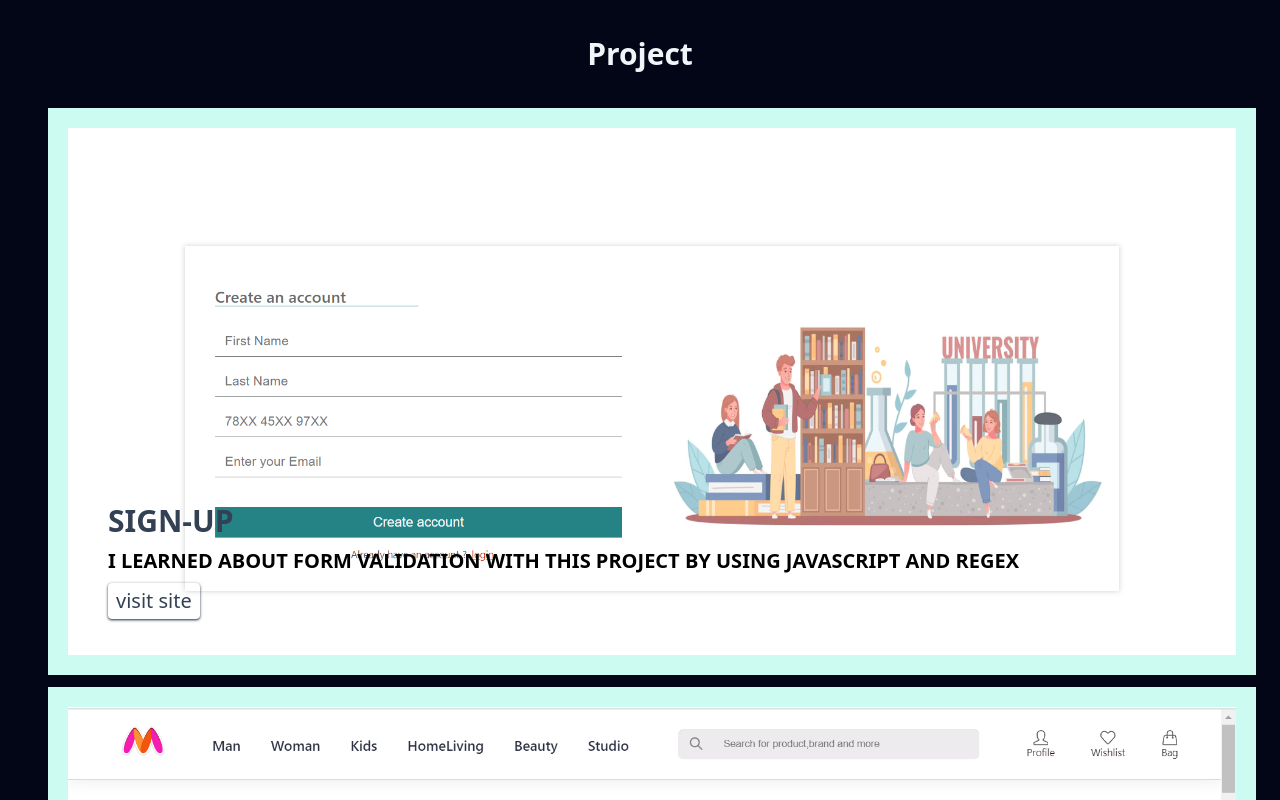
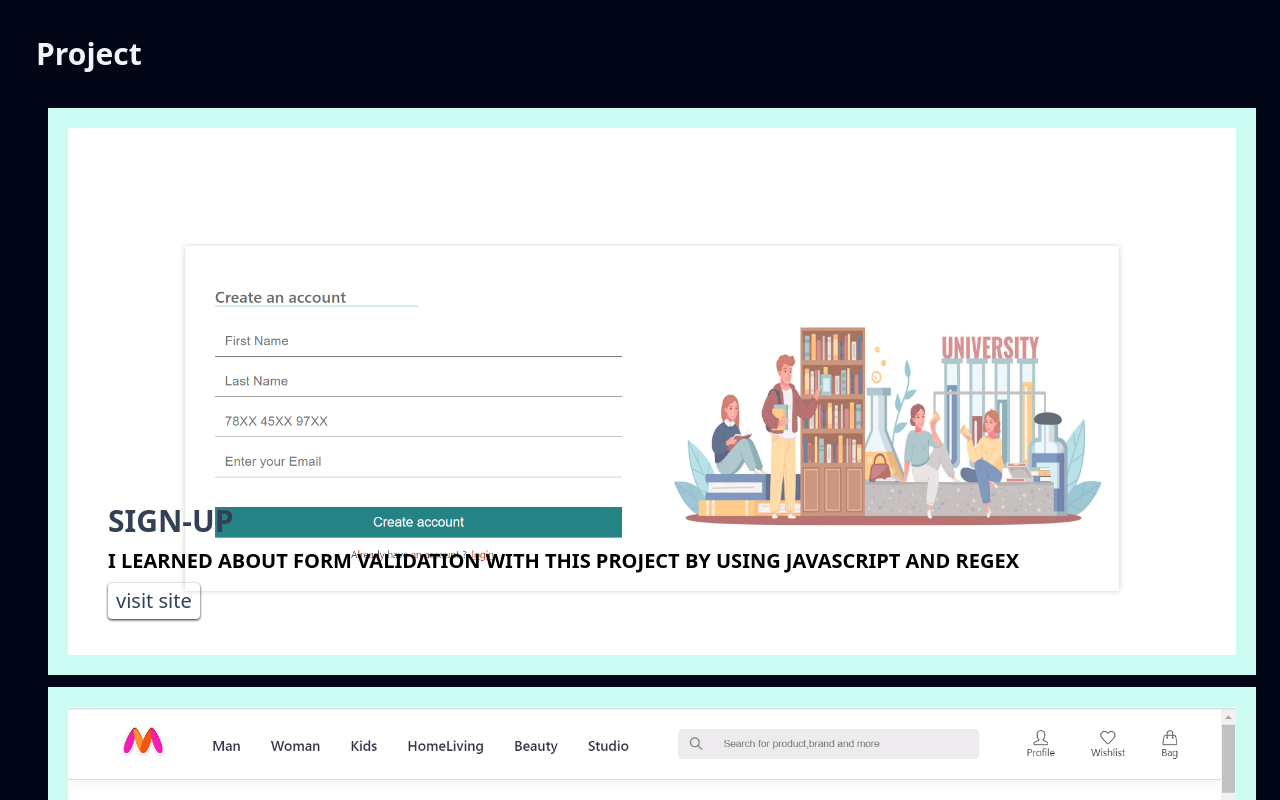
Before and after one commit to divyasaroj929/Portfolio, a React (Create React App) app: page /project in a window 1280 px wide. Shown: the top 800 px of the page. Built offline with nearby package versions, Linux system fonts and the light colour scheme; a web font is replaced by a local one.

Commit message:
add some feature

```diff
--- a/src/App.js
+++ b/src/App.js
@@ -1,16 +1,13 @@
 import { Route, Routes } from "react-router-dom";
-import "./App.css";
 import Info_page from "./component/All-page/Info_page";
 import About from "./component/All-page/About";
 import Project from "./component/All-page/Project";
 import Home from "./component/Home";
-import DarkTheme from "./component/All-page/DarkTheme";
+import "./App.css";
 
 function App() {
   return (
     <div className="App">
-      {/* <DarkTheme /> */}
-      {/* <Home /> */}
       <Routes>
         <Route exact path="/Portfolio" element={<Home />} />
         <Route path="/intro" element={<Info_page />} />
--- a/src/component/All-page/About.js
+++ b/src/component/All-page/About.js
@@ -1,5 +1,5 @@
 import React from "react";
-import Home from "../Home";
+
 const About = () => {
   return (
     <>
--- a/src/component/All-page/Footer.js
+++ b/src/component/All-page/Footer.js
@@ -3,7 +3,7 @@ import { useNavigate } from "react-router-dom";
 const Footer = ({ data, id }) => {
   const navigate = useNavigate();
   const comeHomeScreenAgian = () => {
-    navigate("/");
+    navigate("/Portfolio");
   };
   // console.log(data);
   return (
--- a/src/component/All-page/Info_page.js
+++ b/src/component/All-page/Info_page.js
@@ -1,5 +1,4 @@
 import React from "react";
-import Home from "../Home";
 import Button from "./Button ";
 import myresume from "../dataimage/myresume.pdf";
 
--- a/src/component/All-page/Project.js
+++ b/src/component/All-page/Project.js
@@ -1,5 +1,4 @@
-import React, { useEffect, useState } from "react";
-import Cards from "../card/Cards";
+import React from "react";
 import Card from "../card/Card";
 
 import signup from "../dataimage/signup.png";
@@ -10,7 +9,6 @@ import Myntra from "../dataimage/Myntra.png";
 import searchfun from "../dataimage/searchfun.png";
 
 const Project = ({ resizeWidth }) => {
-  const [show, setShow] = useState(false);
   const data = [
     {
       img: signup,
@@ -55,19 +53,20 @@ const Project = ({ resizeWidth }) => {
   console.log(data);
   return (
     <>
-      <div className="box w-[100%] h-auto  bg-gray-300 overflow-hidden flex   flex-col flex-wrap justify-center items-center p-9  mb-3 example dark:bg-slate-950 dark:text-white">
+      <div className="box w-[100%]  relative h-auto  bg-gray-300 overflow-hidden flex   flex-col flex-wrap justify-center items-center p-9  mb-3 example dark:bg-slate-950 dark:text-white">
         {resizeWidth ? (
           <div className=" text-slate-700 text-3xl font-bold  flex justify-center items-center mb-6 dark:text-slate-100">
             <h1>Project</h1>
           </div>
         ) : (
           <>
-            <div className=" text-slate-700 text-3xl font-bold mb-6 dark:text-slate-100">
+            <div className=" text-slate-700 text-3xl font-bold mb-6  dark:text-slate-100 w-full flex justify-start items-start  ">
               <h1>Project</h1>
             </div>
           </>
         )}
-        <Card data={data} show={show} resizeWidth={resizeWidth} />
+
+        <Card data={data} resizeWidth={resizeWidth} />
       </div>
     </>
   );
--- a/src/component/Home.js
+++ b/src/component/Home.js
@@ -26,7 +26,6 @@ import myresume from "./dataimage/myresume.pdf";
 <MdArrowRightAlt />;
 const Home = () => {
   const [isNavbarHidden, setIsNavbarHidden] = useState(false);
-  const [scrollPosition, setScrollPosition] = useState(0);
 
   const [resizeWidth, setResizeWidth] = useState(false);
 
@@ -101,7 +100,7 @@ const Home = () => {
   // const footerRect = footer.getBoundingClientRect();
   // console.log("footerRect.top:", footerRect.top);
 
-  const linkdin = `https://linkedin.com/in/divya-saroj-b1b3321b3`;
+  const link_din = `https://linkedin.com/in/divya-saroj-b1b3321b3`;
   const navItem = [
     {
       name: "info",
@@ -144,7 +143,7 @@ const Home = () => {
     },
     {
       icon: <FaLinkedinIn />,
-      link: linkdin,
+      link: link_din,
       name: "linkdin",
     },
     {
```
